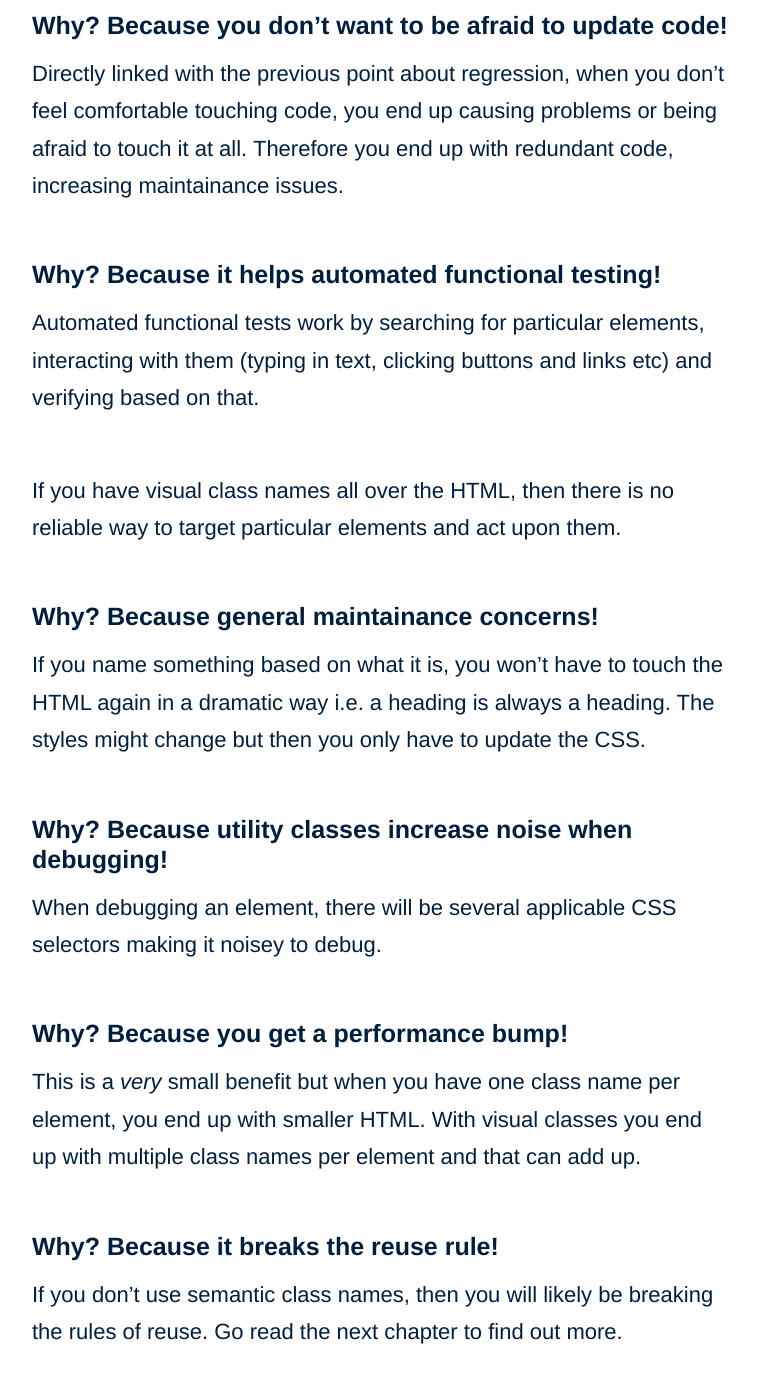
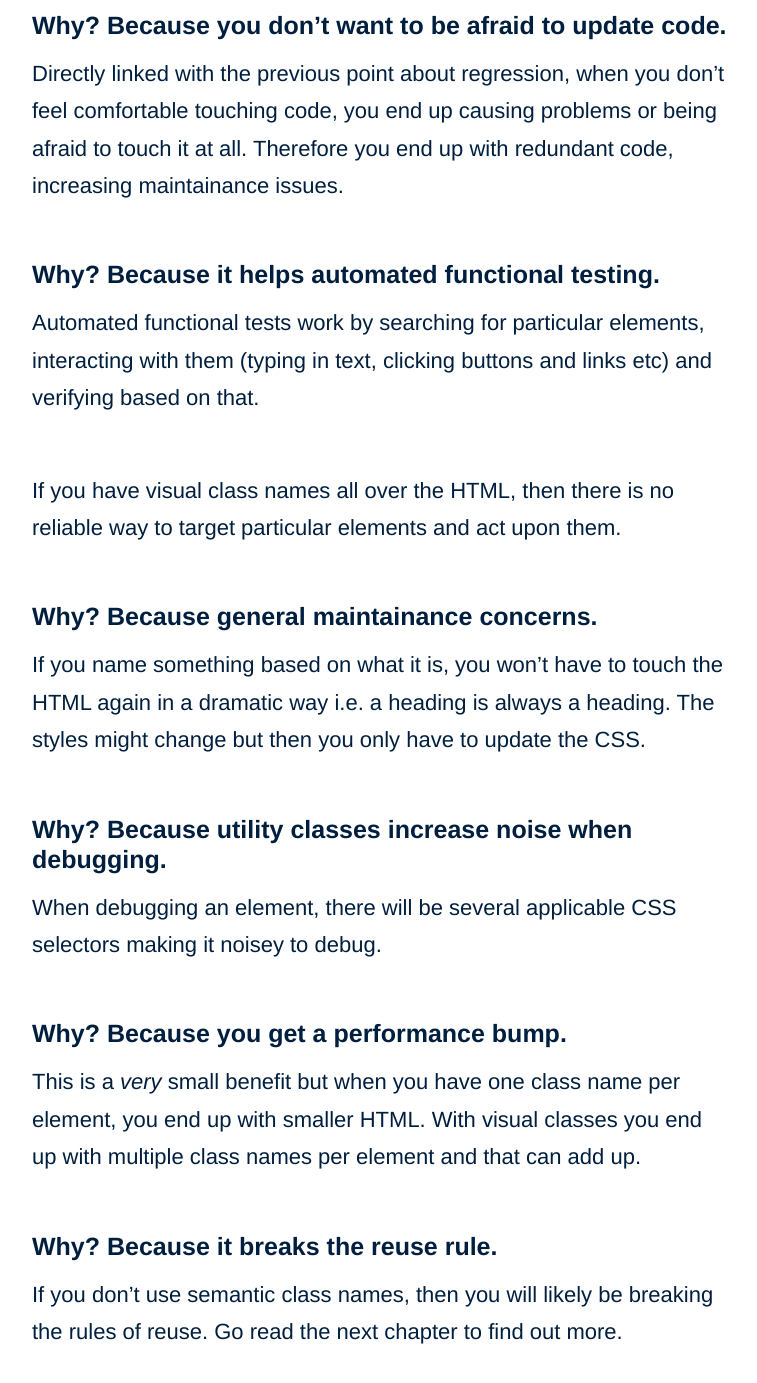
Before and after one commit to adamsilver/maintainablecss.com-jekyll, a Jekyll site: the page built from _chapters/02-semantics.md, in a window 1280 px wide and 1400 px high, scrolled down 3783 px. Shown: the top 1383 px of the window, without its empty margins (258-1015 px from the left). Built offline with Jekyll 4.4.1, drawn with Linux system fonts in a browser that asks for light colours; some of the changed text lies outside the part shown.

Commit message:
Remove !

```diff
--- a/_chapters/02-semantics.md
+++ b/_chapters/02-semantics.md
@@ -42,51 +42,51 @@ Here I know exactly what I am looking at. I know the intention of what this HTML
 
 So **why** else should we use semantic class names?
 
-## Why? Because it's easier to understand!
+## Why? Because it's easier to understand.
 
 Whether you're looking at the HTML or the CSS, you know what you're affecting. With visual class names you end up having to sprinkle several class names on to each element, ending up with a vague understanding of the intention of these visual class names. This is hard to maintain.
 
-## Why? Because we are building responsive websites!
+## Why? Because we are building responsive websites.
 
 Styles often need changing based on viewport size. For example, you might float elements on big screens and not on small screens. So if you have a class called `clearfix` but you don't clear on small screens, then you now have misleading code.
 
 If you use semantic class names, then you can style them differently based on media queries making it easier to maintain.
 
-## Why? Because semantic class names are easier to find!
+## Why? Because semantic class names are easier to find.
 
 If an element has classes based on how it looks such as `.red`, `clearfix` and `.pull-left`, then these classes will be scattered all over the codebase&mdash;so if you’re trying to hunt for a particular piece of HTML, the class name is not going to help you.
 
 On the other hand, if your class names are semantic, a search will find the HTML in question. Or more typically, if you're beginning your search via the HTML (think: inspecting an element) then finding unique CSS selectors based on the class name will be far easier.
 
-## Why? Because you don't want unexpected regression!
+## Why? Because you don't want unexpected regression.
 
 If you have utility non-semantic classes that describe the look then when you edit one of these classes, they will propogate to every single element with that class. Knowing CSS as you do, do you feel comfortable that the propagation didn't cause unexpected problems elsewhere?
 
 Semantic class names are unique, so when editing one, you *can* feel comfortable that your change only applies to the modulein question as you intended, making maintainance easier.
 
-## Why? Because you don't want to be afraid to update code!
+## Why? Because you don't want to be afraid to update code.
 
 Directly linked with the previous point about regression, when you don't feel comfortable touching code, you end up causing problems or being afraid to touch it at all. Therefore you end up with redundant code, increasing maintainance issues.
 
-## Why? Because it helps automated functional testing!
+## Why? Because it helps automated functional testing.
 
 Automated functional tests work by searching for particular elements, interacting with them (typing in text, clicking buttons and links etc) and verifying based on that.
 
 If you have visual class names all over the HTML, then there is no reliable way to target particular elements and act upon them.
 
-## Why? Because general maintainance concerns!
+## Why? Because general maintainance concerns.
 
 If you name something based on what it is, you won't have to touch the HTML again in a dramatic way i.e. a heading is always a heading. The styles might change but then you only have to update the CSS.
 
-## Why? Because utility classes increase noise when debugging!
+## Why? Because utility classes increase noise when debugging.
 
 When debugging an element, there will be several applicable CSS selectors making it noisey to debug.
 
-## Why? Because you get a performance bump!
+## Why? Because you get a performance bump.
 
 This is a *very* small benefit but when you have one class name per element, you end up with smaller HTML. With visual classes you end up with multiple class names per element and that can add up.
 
-## Why? Because it breaks the reuse rule!
+## Why? Because it breaks the reuse rule.
 
 If you don't use semantic class names, then you will likely be breaking the rules of reuse. Go read the next chapter to find out more.
 
```
Also changed, not shown: _chapters/03-reuse.md (+4 -4 lines).
